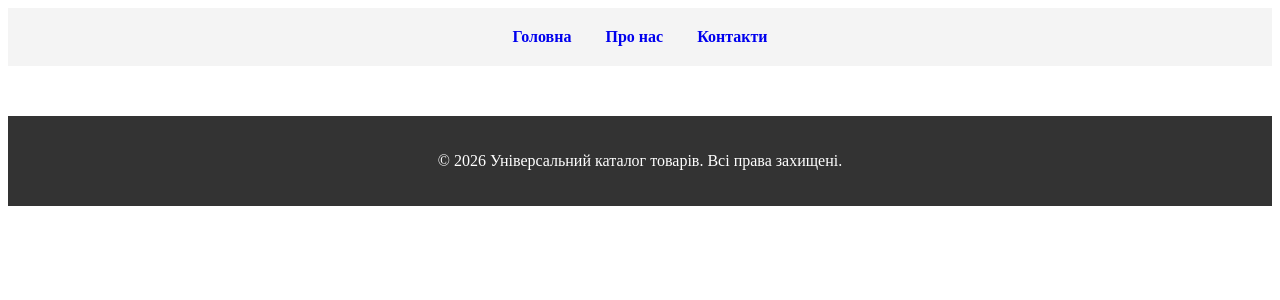
After one commit to Pavlo-Tseslia/-26, a Django app: template lab2/catalog/templates/catalog/base.html in a window 1280 px wide. The commit adds this page. Shown: the top 300 px of the page. Run offline with Django 5.2, Linux system fonts and the light colour scheme; the template is opened without the code that fills it, so the values that code supplies are empty.

Commit message:
Lab 5: Add base.html template with header/footer and render database items

```diff
--- /dev/null
+++ b/lab2/catalog/templates/catalog/base.html
@@ -0,0 +1,31 @@
+<!DOCTYPE html>
+<html lang="uk">
+<head>
+    <meta charset="UTF-8">
+    <title>{% block title %}Мій Сайт{% endblock %}</title>
+    <style>
+        header { background: #f4f4f4; padding: 20px; text-align: center; }
+        footer { background: #333; color: white; padding: 20px; text-align: center; margin-top: 50px; }
+        nav a { margin: 0 15px; text-decoration: none; font-weight: bold; }
+        .container { width: 80%; margin: 0 auto; }
+    </style>
+</head>
+<body>
+    <header>
+        <nav>
+            <a href="{% url 'index' %}">Головна</a>
+            <a href="{% url 'about' %}">Про нас</a>
+            <a href="{% url 'contact' %}">Контакти</a>
+        </nav>
+    </header>
+
+    <div class="container">
+        {% block content %}
+        {% endblock %}
+    </div>
+
+    <footer>
+        <p>&copy; 2026 Універсальний каталог товарів. Всі права захищені.</p>
+    </footer>
+</body>
+</html>
```
Also changed, not shown: lab2/catalog/templates/catalog/index.html (+24 -0 lines), lab2/catalog/views.py (+10 -1 lines).
